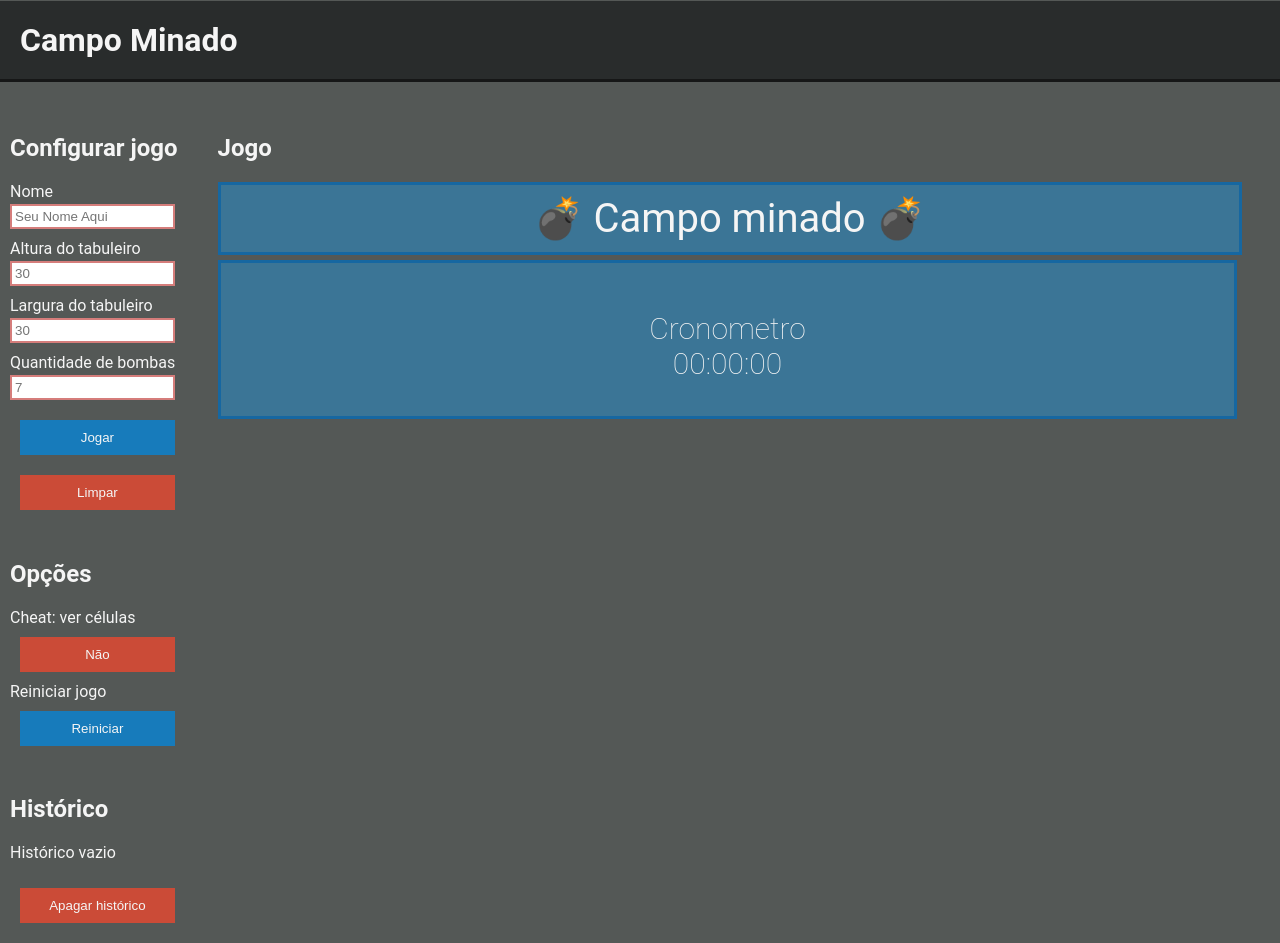
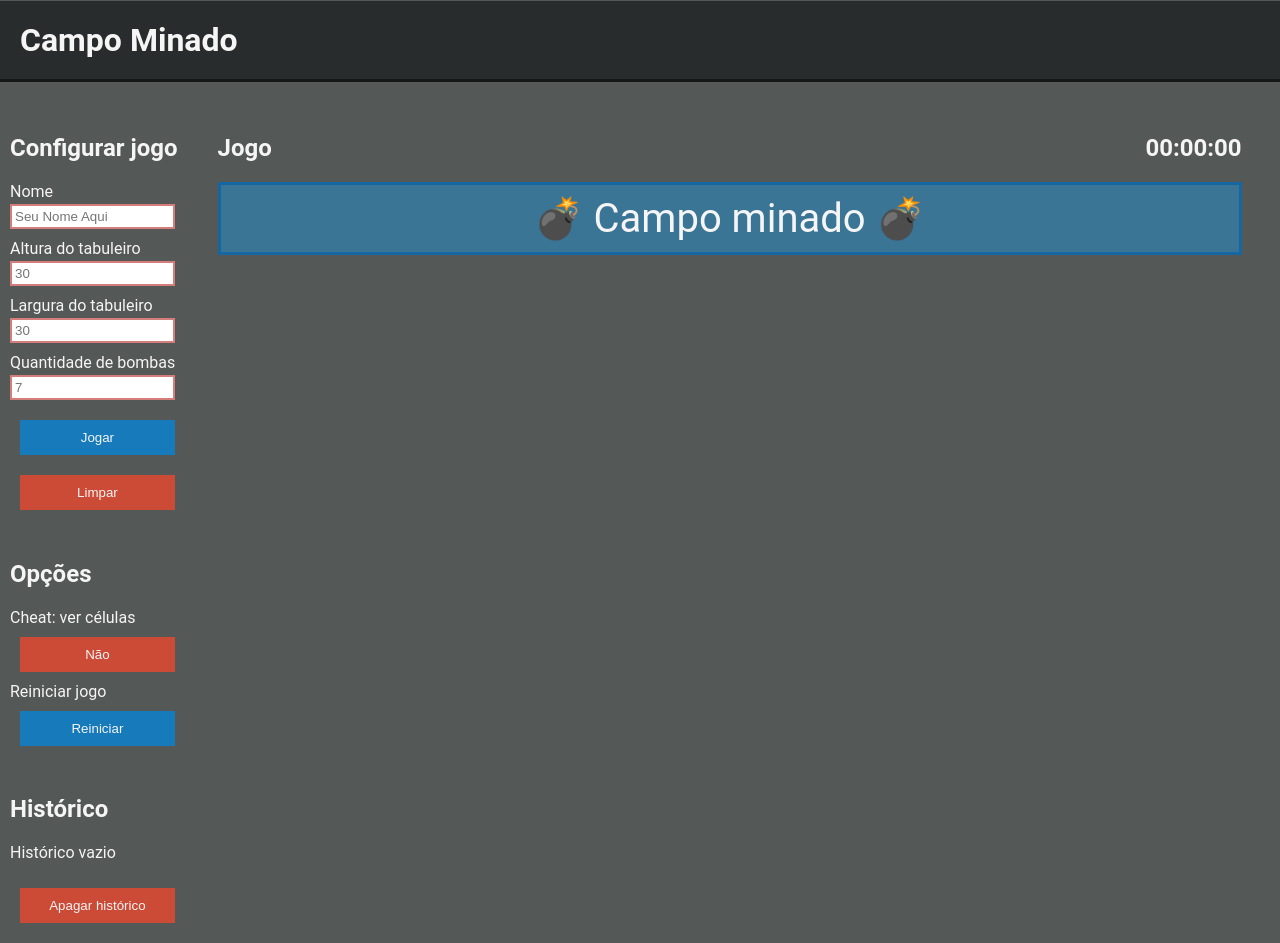
Before and after one commit to ALREstevam/Javascript-campo-minado, a plain HTML site: page Site/index.html in a window 1280 px wide. Drawn offline with Linux system fonts and the light colour scheme.

Commit message:
alterando estilo

```diff
--- a/Site/game.js
+++ b/Site/game.js
@@ -531,7 +531,7 @@ function timer(){
                if(sec < 10){
                    sec = "0" + sec;
                }
-               document.getElementById('time').innerHTML = "Cronômetro<br>"+min + ":" + sec + ":" + mSec;
+               document.getElementById('time').innerHTML = min + ":" + sec + ":" + mSec;
                timerValue = min + ":" + sec + ":" + mSec;
                timer();
            }
--- a/Site/index.html
+++ b/Site/index.html
@@ -53,14 +53,16 @@
 </div>
 
 <div id="gameArea">
-    <h2>Jogo</h2>
+    <div>
+        <h2 class="title"><span>Jogo</span> <span id="time" class="spnTime">00:00:00</span></h2>
+    </div>
+
+
 
     <div class="game" id="game">
         <span class="gameName">&#128163; Campo minado &#128163;</span>
     </div>
-    <div id="chrono" class="chrono">
-        <div id='time' class='timeColors'>Cronometro</br>00:00:00</div>
-    </div>
+
 </div>
 
 <div id="vitoria" class="msg vitoria">
--- a/Site/styles.css
+++ b/Site/styles.css
@@ -283,28 +283,13 @@ table.game tr td button:hover {
     width: 0;
 }
 
-#time {
-    width: 100%;
-    height: 100px;
-    margin-top: 5%;
-    text-align: center;
-    font-weight: lighter;
-    font-size: 30px;
+
+.spnTime{
     float: right;
 }
 
-.timeColors{
-
-}
-
-.chrono{
-    background-color: rgba(23, 159, 241, 0.41);
-    border: solid rgba(22, 103, 161, 1) 3px;
-    float: left;
-    width: 95%;
-    margin-top: 5px;
-    margin-bottom: 5px;
-    padding: 0 2% 5px 2%;
+.title{
+    width: 100%;
 }
 
 #buttons {
```
